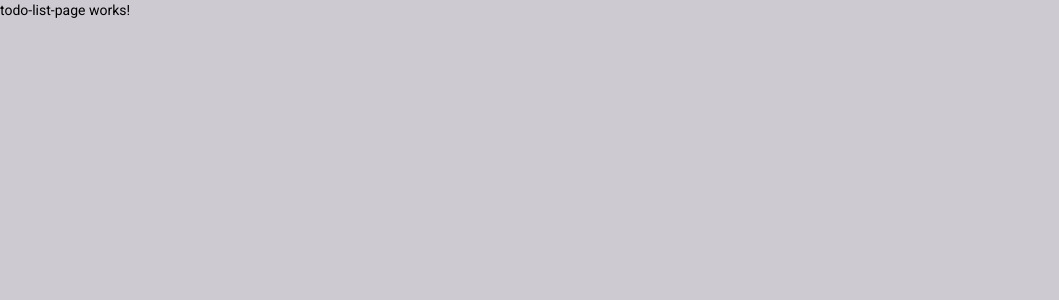
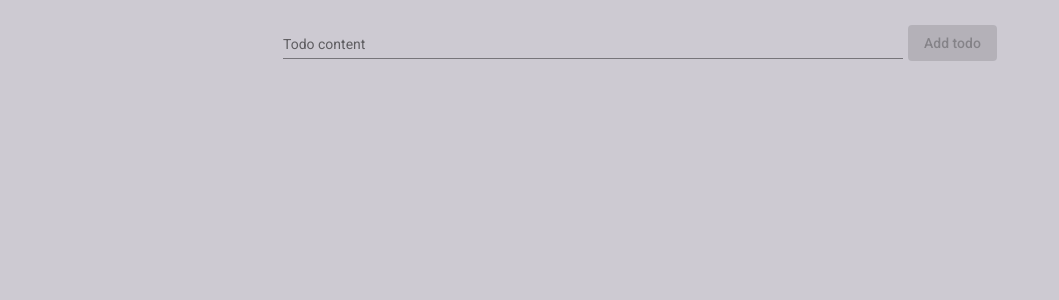
Before and after one commit to gpofblank/todo-app-with-ngRX, an Angular app: page /todo in a window 1280 px wide. Shown: the top 300 px of the page, without its empty margins (0-1059 px from the left). Built offline with nearby package versions, Linux system fonts and the light colour scheme.

Commit message:
routing and styling

```diff
--- a/src/app/todo/todo-list-page/todo-list-page.component.css
+++ b/src/app/todo/todo-list-page/todo-list-page.component.css
@@ -0,0 +1,30 @@
+.todoInputWrapper {
+  width: calc(100% - 40px);
+  padding: 20px;
+  display: flex;
+  justify-content: center;
+  align-items: center;
+}
+
+.addButton {
+  margin-left: 5px;
+  margin-bottom: 10px;
+}
+
+.formField {
+  display: flex;
+  flex-direction: column;
+  position: relative;
+}
+
+.todos {
+  display: flex;
+  flex-direction: column;
+  justify-content: center;
+  align-items: center;
+  width: 100%;
+}
+
+.formHolder {
+  width: 50%;
+}
--- a/src/app/todo/todo-list-page/todo-list-page.component.html
+++ b/src/app/todo/todo-list-page/todo-list-page.component.html
@@ -1 +1,23 @@
-<p>todo-list-page works!</p>
+<div class="todoInputWrapper">
+    <mat-form-field class="formHolder">
+      <mat-label>Todo content</mat-label>
+      <textarea
+        cdkTextareaAutosize
+        cdkAutosizeMinRows="1"
+        cdkAutosizeMaxRows="10"
+        matInput id="input" type="text" [(ngModel)]="todoText"></textarea>
+    </mat-form-field>
+
+  <button
+    mat-raised-button
+    color="accent"
+    class="addButton"
+    [disabled]="todoText.length == 0"
+    (click)="addTodo()"
+  >
+    Add todo
+  </button>
+</div>
+<div class="todos">
+  <app-todo *ngFor="let todo of todos" [todo]="todo"></app-todo>
+</div>
--- a/src/app/todo/todo-list-page/todo-list-page.component.ts
+++ b/src/app/todo/todo-list-page/todo-list-page.component.ts
@@ -1,4 +1,5 @@
 import { Component, OnInit } from '@angular/core';
+import {Todo} from '../models/todo';
 
 @Component({
   selector: 'app-todo-list-page',
@@ -7,9 +8,28 @@ import { Component, OnInit } from '@angular/core';
 })
 export class TodoListPageComponent implements OnInit {
 
-  constructor() { }
+  public todoText = '';
 
-  ngOnInit(): void {
+  todos: Todo[] = [];
+
+  ngOnInit() {}
+
+  public addTodo() {
+    if (this.todoText.length == 0) {
+      return;
+    }
+
+    const id = Math.random();
+
+    const todo: Todo = {
+      id,
+      text: this.todoText,
+      completed: false,
+      createdAt: new Date(),
+    };
+
+    this.todoText = '';
+    this.todos.push(todo);
   }
 
 }
--- a/src/app/todo/todo/todo.component.css
+++ b/src/app/todo/todo/todo.component.css
@@ -0,0 +1,25 @@
+.todo {
+  text-align: center;
+  border: 1px solid #673AB7;
+  padding: 20px 70px 20px 70px;
+  border-radius: 5px;
+  margin-bottom: 10px;
+  width: 100%;
+  max-width: 500px;
+}
+
+.divider {
+  border-bottom: 1px solid #673AB7;
+}
+
+.spacer {
+  padding: 5px;
+}
+
+.header {
+  text-align: left;
+}
+
+p {
+  text-align: left;
+}
--- a/src/app/todo/todo/todo.component.html
+++ b/src/app/todo/todo/todo.component.html
@@ -1 +1,31 @@
-<p>todo works!</p>
+<div class="todo" [ngClass]="{ completed: todo.completed }" id="{{ todo.id }}">
+  <div class="header">
+    Created at: {{ todo.createdAt.toLocaleString() }}
+  </div>
+  <div class="divider"></div>
+
+  <p>{{ todo.text }}</p>
+
+  <div class="actions">
+
+    <button
+      mat-raised-button
+      color="accent"
+      class="completeButton"
+      *ngIf="!todo.completed"
+      (click)="onComplete()"
+    >
+      Complete
+    </button>
+
+    <span class="spacer" *ngIf="todo.completed">Done</span>
+
+    <button
+      mat-raised-button
+      color="accent"
+      class="cancelButton" *ngIf="todo.completed" (click)="cancel()">
+      Cancel
+    </button>
+
+  </div>
+</div>
--- a/src/app/todo/todo/todo.component.ts
+++ b/src/app/todo/todo/todo.component.ts
@@ -1,4 +1,5 @@
-import { Component, OnInit } from '@angular/core';
+import {Component, Input, OnInit} from '@angular/core';
+import {Todo} from '../models/todo';
 
 @Component({
   selector: 'app-todo',
@@ -6,10 +7,17 @@ import { Component, OnInit } from '@angular/core';
   styleUrls: ['./todo.component.css']
 })
 export class TodoComponent implements OnInit {
+  @Input() todo: Todo;
 
-  constructor() { }
+  constructor() {}
 
-  ngOnInit(): void {
+  public onComplete() {
+    this.todo.completed = true;
   }
 
+  public cancel() {
+    this.todo.completed = false;
+  }
+
+  ngOnInit(): void {}
 }
```
Also changed, not shown: src/app/app.module.ts (+7 -1 lines).
